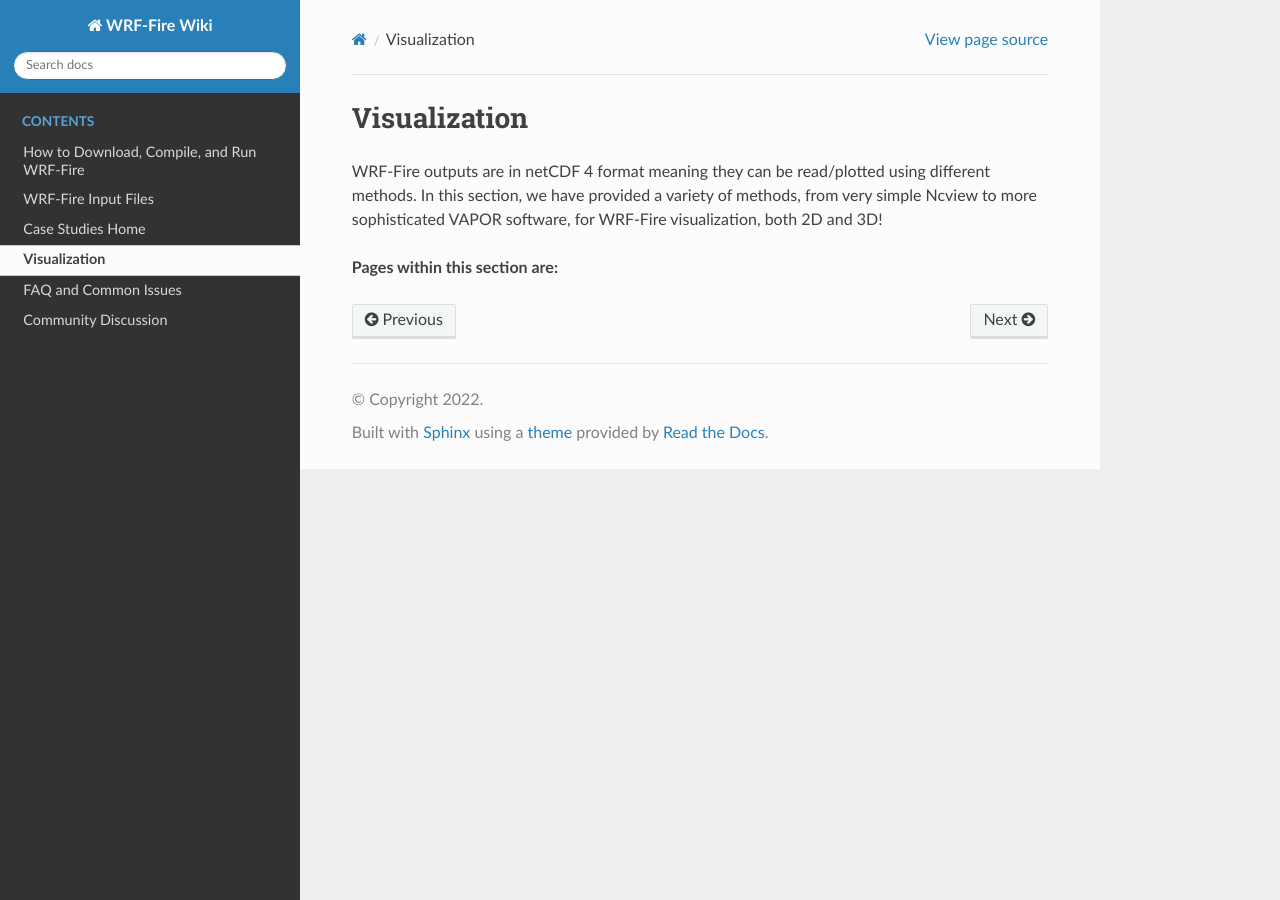
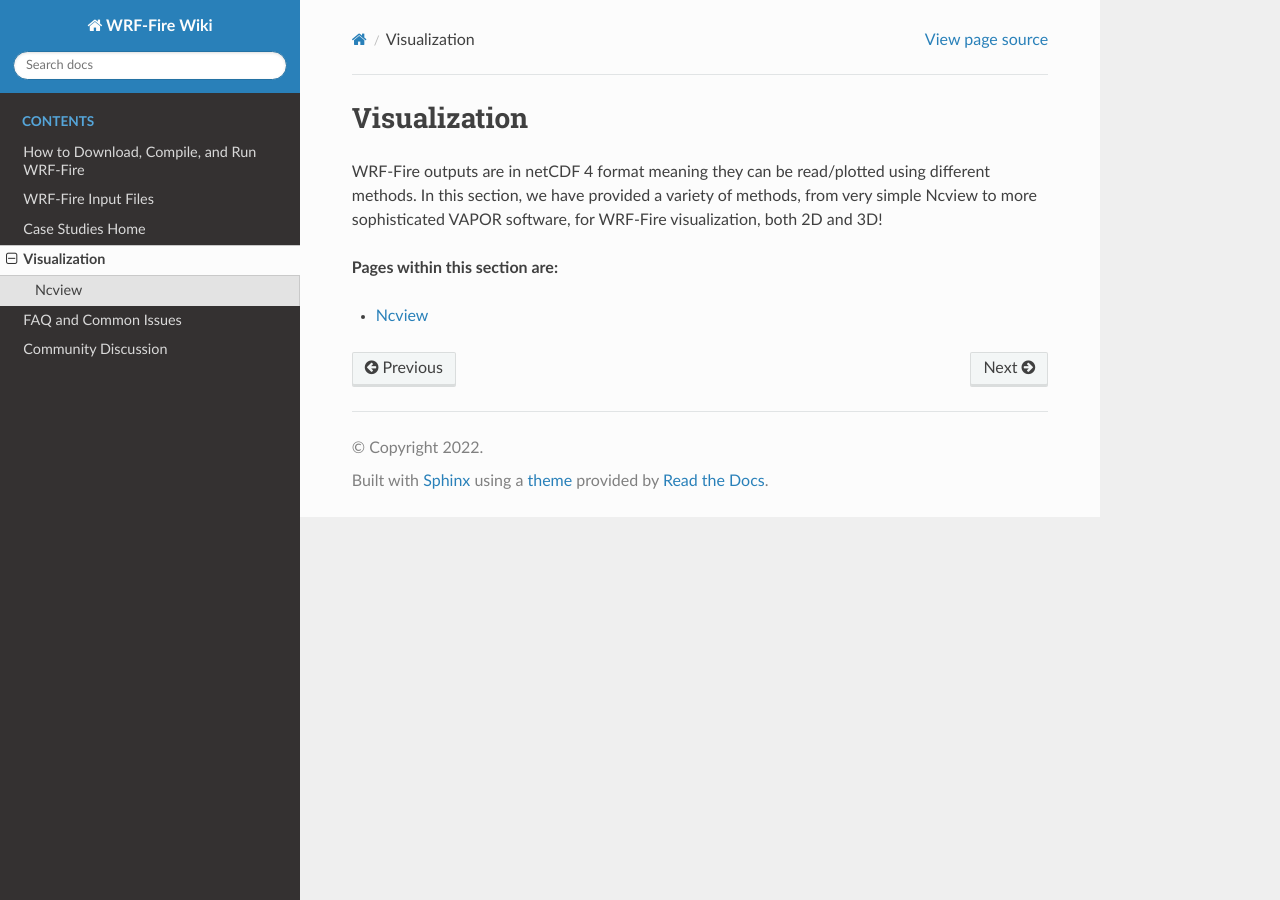
Before and after one commit to WRF-Fire-UNR/UNR-WRF-FIRE, a Sphinx documentation site: the page built from docs/source/visuHome.rst, in a window 1280 px wide. Built offline with Sphinx 7.4.7 and the Read the Docs theme 2.0.0, drawn with Linux system fonts in a browser that asks for light colours; pages that are not in the unit, such as notebooks, are missing from menus.

Commit message:
Update visuHome.rst

```diff
--- a/docs/source/visuHome.rst
+++ b/docs/source/visuHome.rst
@@ -14,4 +14,6 @@ more sophisticated VAPOR software, for WRF-Fire visualization, both 2D and 3D!
    :titlesonly:
    :maxdepth: 2
 
-   visualization
+   ncview
+   inHouse
+   VAPOR
```
Also changed, not shown: other parts of docs/source/visuHome.rst (+1 -1 lines).
